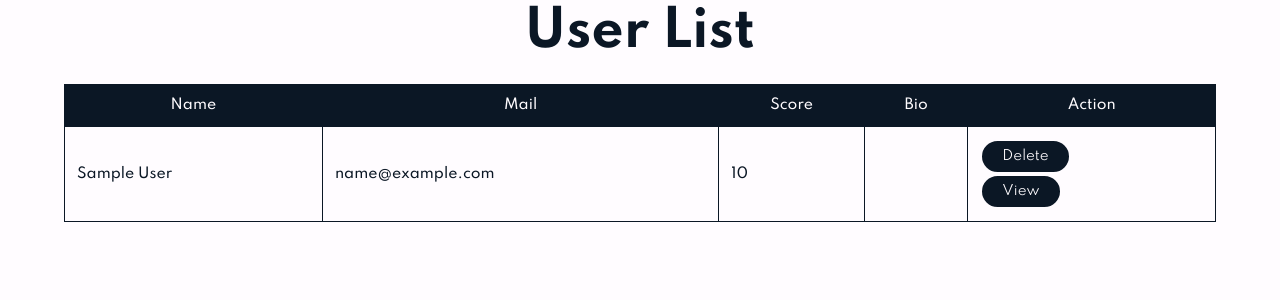
After one commit to DinushanSriskandaraja/MatureThought, a PHP site: page /admin.php in a window 1280 px wide. The commit adds this page. Shown: the top 300 px of the page. Run offline with PHP 8.4, Linux system fonts and the light colour scheme; tables that the repository leaves empty or names only in its code hold one stand-in row (values such as "Sample post"); data that the repository does not hold is empty.

Commit message:
admin page added

```diff
--- a/access.php
+++ b/access.php
@@ -13,7 +13,7 @@
 <body>
     <section>
         <div class="login" id="login">
-            <form id="login" action="/php/access.php" method="post">
+            <form id="login" action="/metureThought/php/access.php" method="post">
                 <h4>Log In</h4>
                 <input type="email" name="mail" id="mail">
                 <label for="email">Email</label>
--- /dev/null
+++ b/admin.php
@@ -0,0 +1,171 @@
+<?php
+if (isset($_SESSION['admin'])) {
+    header('Location:/index.php');
+}
+include('php/config.php');
+
+
+?>
+<!DOCTYPE html>
+<html lang="en">
+<head>
+    <meta charset="UTF-8">
+    <meta http-equiv="X-UA-Compatible" content="IE=edge">
+    <meta name="viewport" content="width=device-width, initial-scale=1.0">
+    <link rel="stylesheet" href="style.css">
+    <style>
+        #editBtn {
+    color: var(--txt);
+    background-color: var(--bg);
+    border: 2px solid;
+    padding: 8px 20px;
+    border-radius: 20px;
+}
+
+#dltBtn {
+    background-color: var(--txt);
+    color: var(--bg);
+    border: 2px solid;
+    padding: 8px 20px;
+    border-radius: 20px;
+}
+table {
+    border-radius: 70px;
+    width: 90%;
+    border-collapse: collapse;
+    margin: 20px;
+}
+
+th, td {
+    font-weight: 450;
+    font-size: 14px;
+    color: var(--txt);
+    margin: 15px 0 20px 0;
+    border: 1px solid var(--txt);
+    padding: 12px;
+    /* text-align: left; */
+    /* text-align: center; */
+
+}
+
+th {
+    text-align: center;
+    color: var(--bg);
+    background-color: var(--txt);
+}
+section{
+    display: flex;
+    flex-direction:column;
+    align-items: center;
+    justify-content: center;
+}
+    </style>
+    <title>Admin</title>
+</head>
+
+<body>
+    <section>
+        <?php $sql = "SELECT * FROM user";
+$result = $conn->query($sql);
+// $userData = $result->fetch_assoc();
+?>
+        <h1>User List</h1>
+    <table>
+        <thead>
+            <th>Name</th>
+            <th>Mail</th>
+            <th>Score</th>
+            <th >Bio</th>
+            <th>Action</th>
+        </thead>
+        <tbody>
+
+            <?php while ($row = $result->fetch_assoc()) { ?>
+                <tr>
+                <td><?php echo $row['name']?></td>
+                    <td><?php echo $row['mail']?></td>
+                    <td><?php echo $row['score']?></td><td><?php echo $row['Bio']?></td>
+                    <td><form method='post' action=''>
+                  <input type='hidden' name='mail' value="<?php echo $row['mail']?>">
+                  <button id="dltBtn" name="dltBtn" type="submit">Delete</button>
+              </form>
+              <form method='post' action=''>
+                <input type='hidden' name='mail' value="<?php echo $row['mail']?>">
+                  <button id="dltBtn" name="viewBtn" type="submit">View</button>
+              </form></td>
+                </tr>
+            <?php } ?>
+        </tbody>
+    </table>
+    <?php
+    if(isset($_POST["dltBtn"])){
+    $mail = $_POST['mail'];
+
+    // Validate and sanitize the input if necessary
+
+    // Delete the user from the database
+    $deleteQuery = "DELETE FROM user WHERE mail = '$mail'";
+
+    if (mysqli_query($conn, $deleteQuery)) {
+
+        header("Location: ".$_SERVER['PHP_SELF']);
+
+    } else {
+        echo "Error deleting user: " . mysqli_error($conn);
+    }}
+    ?>
+    </section>
+
+<!-- user messages -->
+<?php if(isset($_POST["viewBtn"])){?>
+    <section>
+        <?php
+        $mail=$_POST['mail'];
+        $sql = "SELECT * FROM thoughts WHERE mail ='$mail'";
+$result = $conn->query($sql);
+// $userData = $result->fetch_assoc();
+?>
+        <h1><?php echo $mail?>'s thoughts</h1>
+    <table>
+        <thead>
+            <th>Thoughts</th>
+            <th>Time</th>
+            <th>Action</th>
+        </thead>
+        <tbody>
+
+            <?php while ($row = $result->fetch_assoc()) { ?>
+                <tr>
+                <td><?php echo $row['thoughts']?>
+            </td>
+                    <td><?php echo $row['time']?></td>
+                    <td>
+                    <form method='post' action=''>
+                        <input type='hidden' name='id' value="<?php echo $row['id']?>">
+                        <button id="dltBtn" name="dltThoughtBtn" type="submit">Delete Thought</button>
+                    </form>
+                </td>
+                </tr>
+            <?php } ?>
+        </tbody>
+    </table>
+
+    </section>
+    <?php }?><?php
+    if(isset($_POST["dltThoughtBtn"])){
+    $id = $_POST['id'];
+
+
+    // Delete the user from the database
+    $deleteQuery = "DELETE FROM thoughts WHERE id = $id";
+
+    if (mysqli_query($conn, $deleteQuery)) {
+        // header("Location: ".$_SERVER['PHP_SELF']);
+
+    } else {
+        echo "Error deleting user: " . mysqli_error($conn);
+    }}
+    ?>
+</body>
+
+</html>
--- a/php/access.php
+++ b/php/access.php
@@ -16,18 +16,20 @@ if(isset($_POST["btnLogin"])){
     }else{
         echo '<script>alert("not correcte")</script>';
 
-    header("Location:signup.html");
+    header("Location:signup.php");
     }
 }
 if(isset($_POST["btnSignUp"])){
+    $score=$_COOKIE['score'];
     $mail=$_POST["mail"];
     $userPassword=$_POST["password"];
     $userName=$_POST["name"];
-    $sql ="INSERT INTO user VALUE ('$mail','$userName','$userPassword',null,null)";
+    $sql ="INSERT INTO user(mail,name,password,score) VALUE ('$mail','$userName','$userPassword','$score')";
     mysqli_query($conn,$sql);
     session_start();
     $_SESSION["mail"]=$mail;
     header("Location:../index.php");
+    setcookie("score", "", time() - 3600, "/");
 }
 if(isset($_POST["logOut"])){
     session_start();
```
Also changed, not shown: index.php (+5 -3 lines), quiz.js (+9 -6 lines), signup.php (+26 -4 lines), quiz.php (line endings or trailing spaces).
